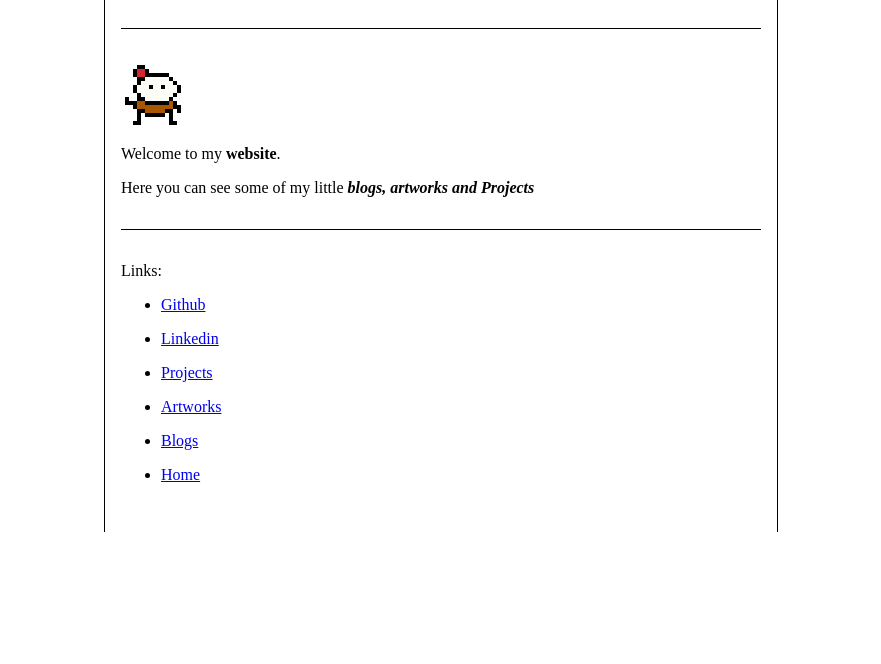
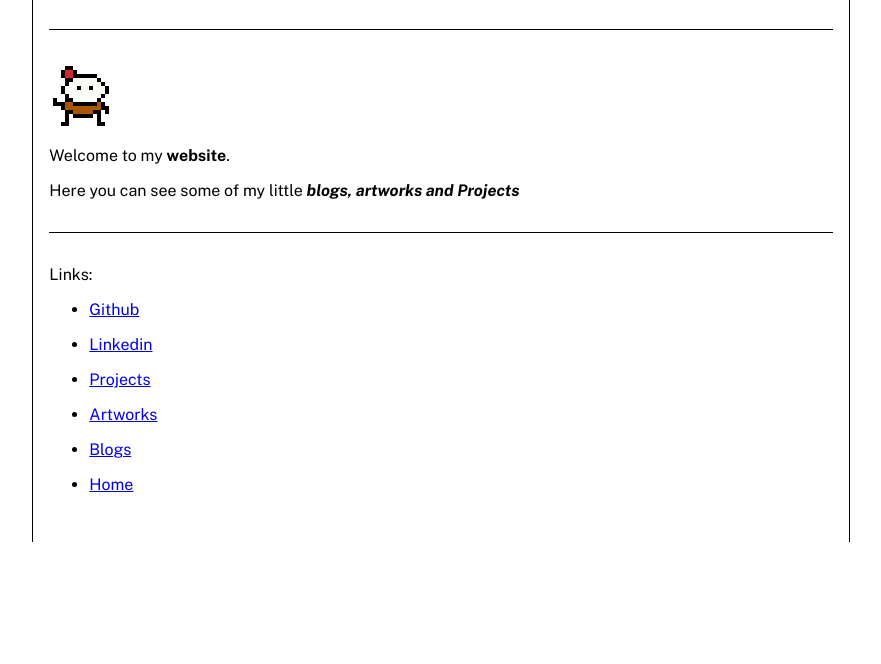
Before and after one commit to kann4n/KB, a plain HTML site: page index.html in a window 1280 px wide. Shown: the part 136-800 px from the top of the page, without its empty margins (199-1080 px from the left). Drawn offline with nearby package versions, Linux system fonts and the light colour scheme.

Commit message:
Update index.html

```diff
--- a/index.html
+++ b/index.html
@@ -3,8 +3,17 @@
     <head>
         <meta charset="UTF-8" />
         <meta name="viewport" content="width=device-width, initial-scale=1.0" />
+        <link rel="preconnect" href="https://fonts.googleapis.com" />
+        <link rel="preconnect" href="https://fonts.gstatic.com" crossorigin />
+        <link
+            href="https://fonts.googleapis.com/css2?family=Public+Sans:ital,wght@0,100..900;1,100..900&display=swap"
+            rel="stylesheet"
+        />
         <title>Kannan</title>
         <style>
+            body {
+                font-family: "Public Sans", sans-serif;
+            }
             .container {
                 max-width: 80ch;
                 padding: 1rem;
```
